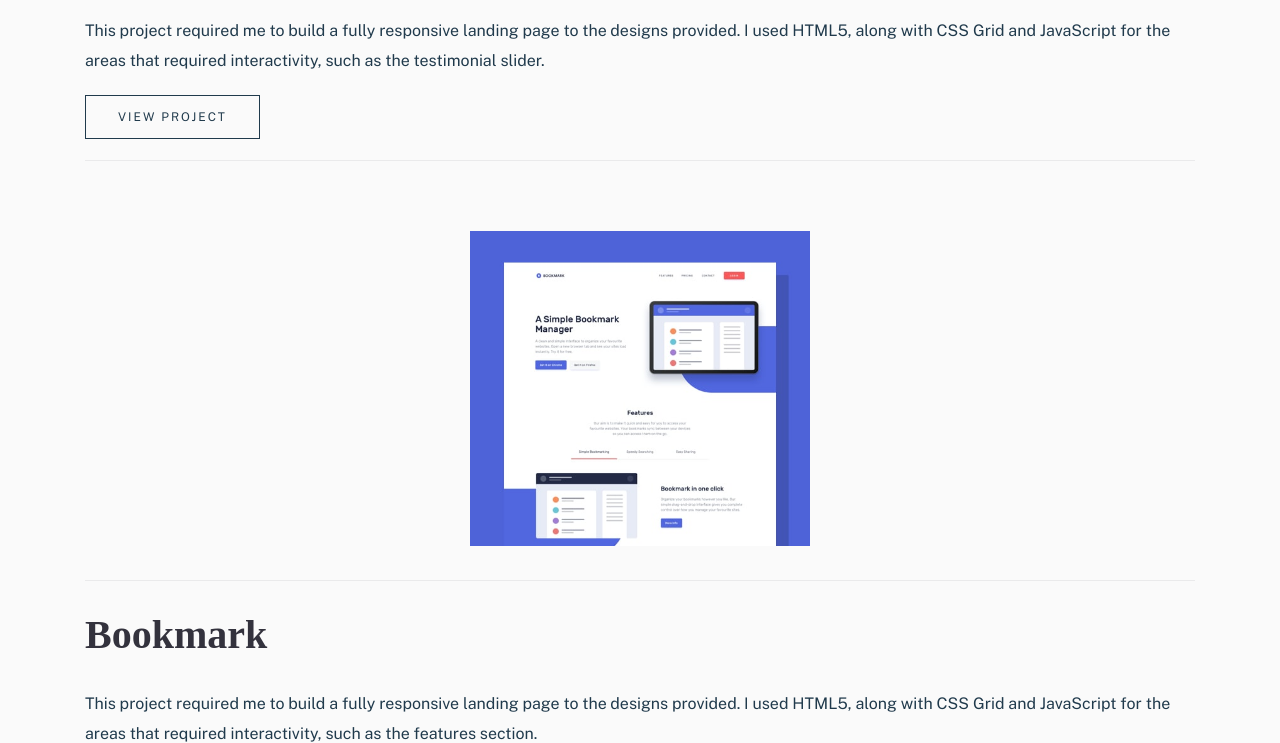
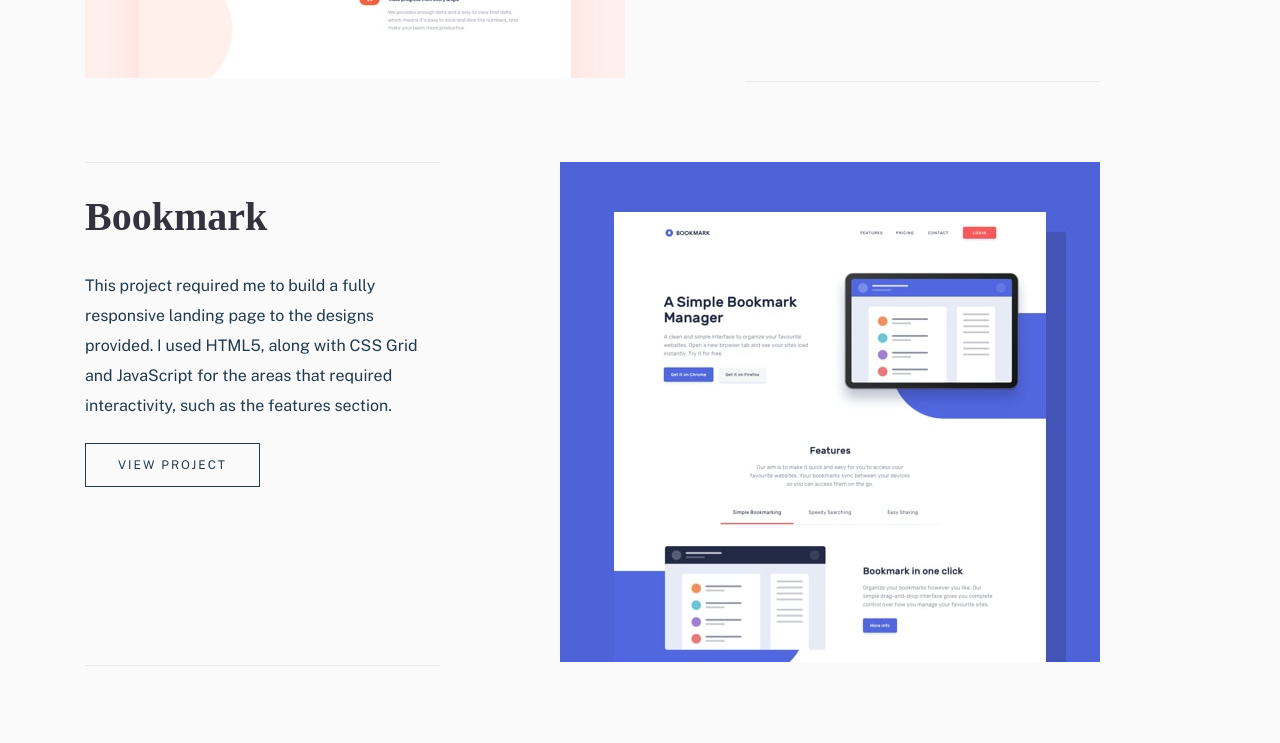
Before and after one commit to JohnPuckey/frontendmentor-minimalist-portfolio, a plain HTML site: page portfolio.html in a window 1280 px wide. Shown: the part 607-1350 px from the top of the page. Drawn offline with nearby package versions, Linux system fonts and the light colour scheme; a web font is replaced by a local one.

Commit message:
responsive portfolio page

```diff
--- a/styles/portfolio.css
+++ b/styles/portfolio.css
@@ -4,7 +4,7 @@
 /* portfolio */
 
 .portfolio {
-    margin-top: 20px;
+    margin-top: 10px;
 }
 
 .project {
@@ -41,3 +41,74 @@
 .project:last-of-type .project-main {
     margin-bottom: 0px;
 }
+
+
+@media (min-width:768px) {
+    .project {
+        flex-direction: row;
+        width: 100%;
+        justify-content: center;
+    }
+
+    .project-img {
+        margin: 85px 70px 0 0;
+        align-items: flex-start;
+    }
+
+    .project:nth-of-type(even) .project-img {
+        order: 2;
+        margin: 85px 0 0 70px;
+
+    }
+
+    .project-main {
+        width: 280px;
+        padding: 0 0 70px;
+    }
+
+    .project-main p {
+        font-size: 15px;
+        margin-bottom: 33px;
+
+    }
+}
+
+@media (min-width: 1025px) {
+
+    .project:first-of-type {
+        margin-top: 30px;
+    }
+
+    .project {
+        justify-content: start;
+        margin-bottom: 80px;
+    }
+
+    .project-img {
+        margin: 0px 120px 0 0;
+        align-items: flex-start;
+    }
+
+    .project-img img {
+        max-width: 540px;
+
+    }
+
+    .project:nth-of-type(even) .project-img {
+        order: 2;
+        margin: 0 0 0 120px;
+
+    }
+
+    .project-main {
+        width: 100%;
+        max-width: 355px;
+        padding: 0 0 70px;
+        margin: 0;
+    }
+
+    .project-main p {
+        font-size: 16px;
+        margin-bottom: 33px;
+    }
+}
--- a/styles/style.css
+++ b/styles/style.css
@@ -281,7 +281,7 @@
 
       header {
         width: 90%;
-        height: 145px;
+        height: 155px;
 
       }
 
```
